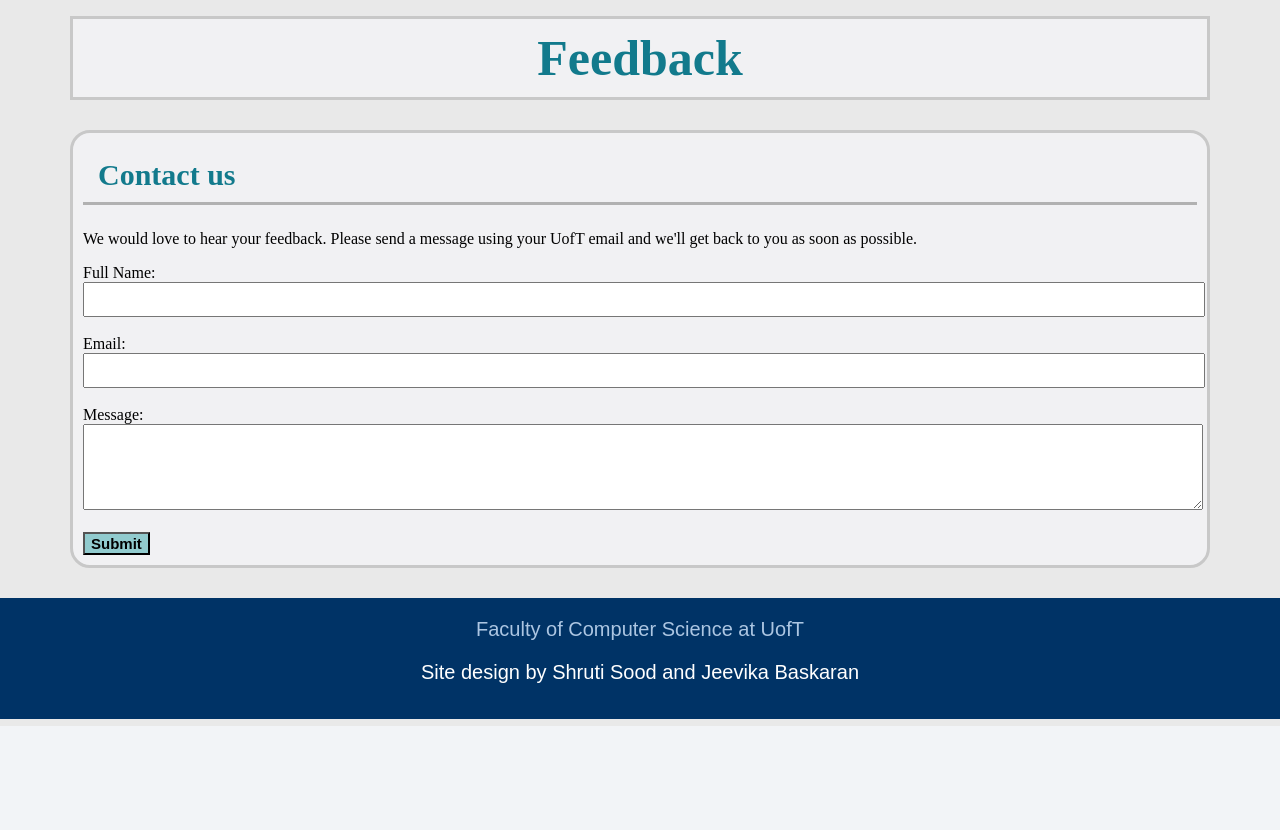
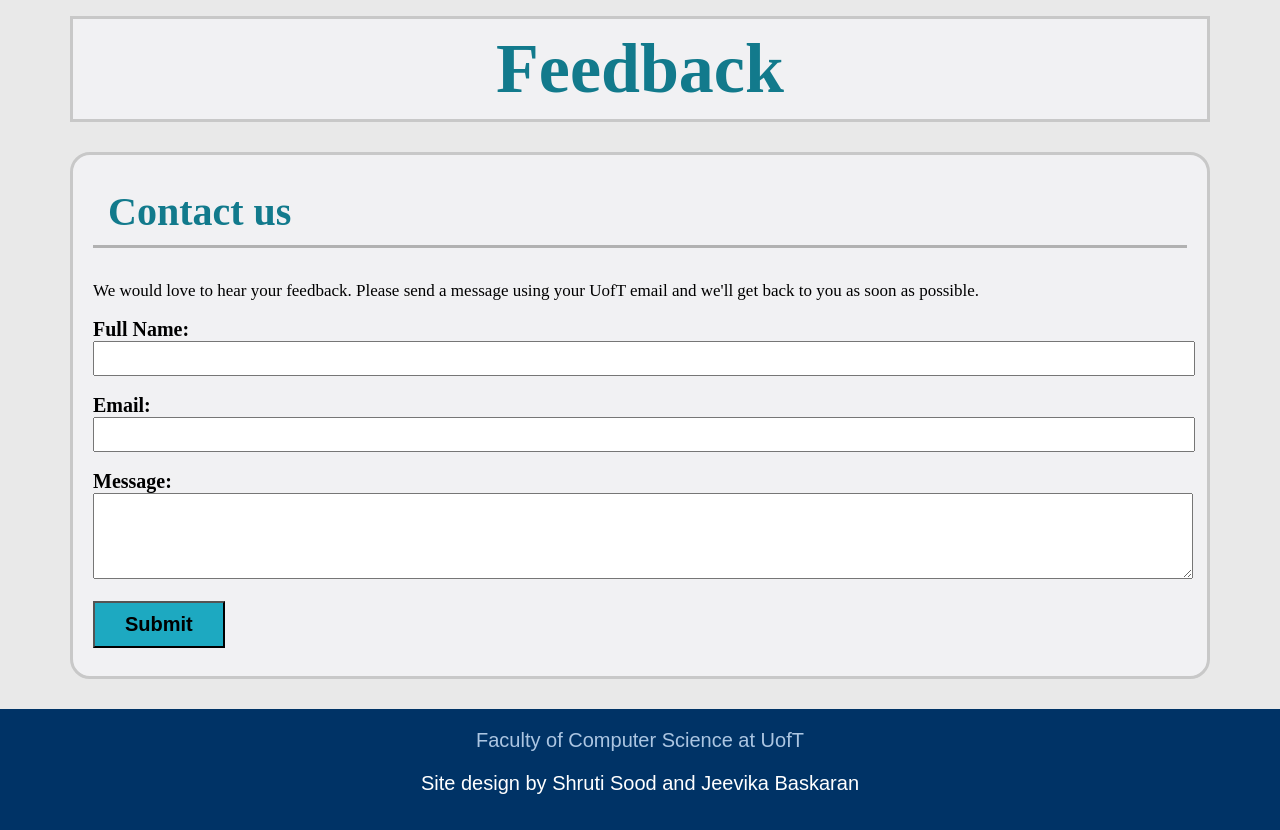
Before and after one commit to soodshru/CSCB20-Website, a Python web app: template templates/feedback.html in a window 1280 px wide. Shown: the part 74-904 px from the top of the page. Before the commit the page ends 800 px from the top, so only its background shows below. Run offline with Jinja, Linux system fonts and the light colour scheme; the template is opened without the code that fills it, so the values that code supplies are empty.

Commit message:
made changes to feedback page

```diff
--- a/templates/feedback.html
+++ b/templates/feedback.html
@@ -29,21 +29,22 @@
 
 			<div class = "formsection">
 				<form>
-					<label for = "Fullname">Full Name: </label>
+					<label for = "Fullname"><strong>Full Name: </strong></label>
 					<input type = "text" id="Fullname" name = "Fullname">
 					<br> </br>
 
-					<label for = "Email" > Email: </label>
+					<label for = "Email" ><strong>Email: </strong></label>
 					<input type = "text" id="Email" name = "Email">
 					<br></br>
 
-					<label for = "Message"> Message: </label>
+					<label for = "Message"><strong>Message: </strong></label>
 					<textarea id="Message" name = "Message" style = "height: 80px"></textarea>
 					<br></br>
 
 					<input type = "Submit" value = "Submit">
 				</form>
 			</div>
+			<br>
 	</section>
 
 </div>
--- a/templates/static/StyleSheets/feedback.css
+++ b/templates/static/StyleSheets/feedback.css
@@ -45,7 +45,7 @@ body {
 
 .section1 h1 {
   color: #127a8c;
-  font-size: 50px;
+  font-size: 70px;
   text-align: center;
   margin:10px;
 }
@@ -57,8 +57,8 @@ body {
 }
 
 .section2 {
-  padding-left: 10px;
-  padding-right: 10px;
+  padding-left: 20px;
+  padding-right: 20px;
   border: solid;
   border-color: #C8C8C8;
   display: block;
@@ -70,11 +70,18 @@ body {
   color: #127a8c;
   padding-bottom: 10px;
   padding-left: 15px;
-  font-size: 30px;
+  font-size: 40px;
   border-bottom: solid;
   border-bottom-color: #B1B1B1;
 }
 
+.section2 p{
+  font-size: 17px;
+}
+
+.section2 label{
+  font-size: 20px;
+}
 
 .main2 input[type=text] {
   width: 100%;
@@ -89,13 +96,18 @@ body {
 
 .main2 input[type=submit]{
   margin-bottom: 10px;
-  font-size: 15px;
+  font-size: 20px;
+  padding-top: 10px;
+  padding-bottom: 10px;
+  padding-left: 30px;
+  padding-right: 30px;
   font-weight: bold;
-  background-color: #91CBCE;
+  background-color: #1DA9C1;
 }
 
 input[type=submit]:hover{
   background-color: #127a8c;
+  font-size: 25px;
 }
 
 .footer {
```
Also changed, not shown: 2 other files.
